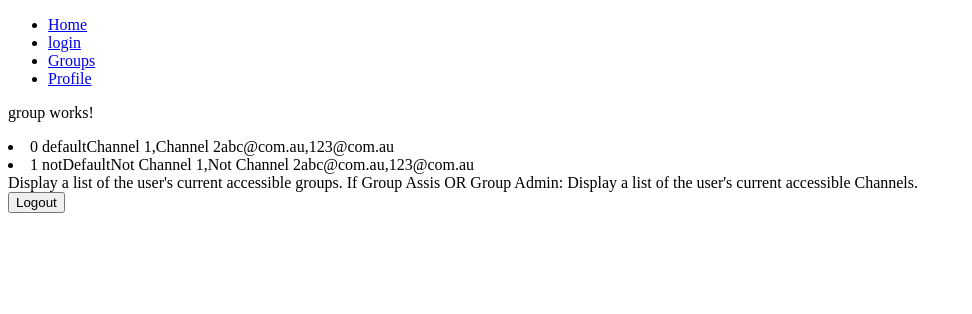
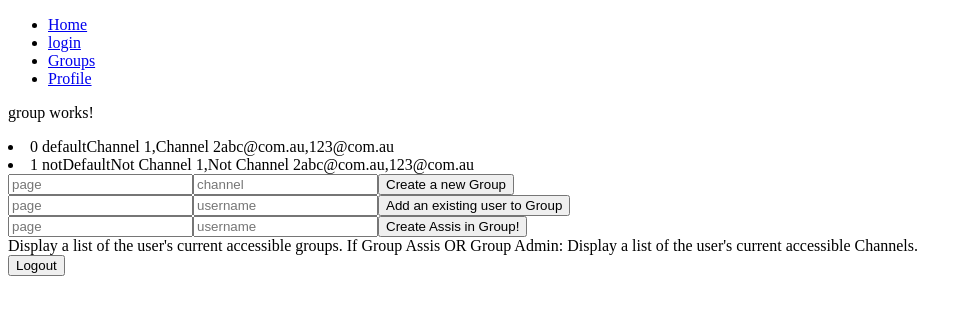
Before and after one commit to Popopz/TeleCord, an Angular app: page /group in a window 1280 px wide. Shown: the top 314 px of the page, without its empty margins (0-972 px from the left). Built offline with nearby package versions, Linux system fonts and the light colour scheme; sample sign-in values are in the browser's storage.

Commit message:
Added Group creation and adding User's to groups

```diff
--- a/src/app/group/group.component.html
+++ b/src/app/group/group.component.html
@@ -4,6 +4,28 @@
 <li *ngFor="let pag of page; index as i;">
     {{i}} {{pag}}{{channel[i]}}{{assis[i]}}
 </li>
+
+<div class="container">
+  <router-outlet></router-outlet>
+  <form #createGroupForm="ngForm" (ngSubmit)="createGroup(createGroupForm.value)">
+    <input type="text" id="page" class="fadeIn second" name="page" placeholder="page" ngModel>
+    <input type="text" id="channel" class="fadeIn second" name="channel" placeholder="channel" ngModel>
+    <!--<input type="text" id="password" class="fadeIn third" name="password" placeholder="password" ngModel>-->
+    <button>Create a new Group</button>
+  </form>
+  <form #addUserForm="ngForm" (ngSubmit)="addUserToGroup(addUserForm.value)">
+    <input type="text" id="page" class="fadeIn second" name="page" placeholder="page" ngModel>
+    <input type="text" id="username" class="fadeIn second" name="username" placeholder="username" ngModel>
+      <!--<input type="text" id="password" class="fadeIn third" name="password" placeholder="password" ngModel>-->
+      <button>Add an existing user to Group</button>
+    </form>
+    <form #addAssisForm="ngForm" (ngSubmit)="addAssisToGroup(addAssisForm.value)">
+      <input type="text" id="page" class="fadeIn second" name="page" placeholder="page" ngModel>
+      <input type="text" id="username" class="fadeIn second" name="username" placeholder="username" ngModel>
+      <!--<input type="text" id="password" class="fadeIn third" name="password" placeholder="password" ngModel>-->
+      <button>Create Assis in Group!</button>
+    </form>
+</div>
 <!--
 <li *ngFor="let user of users; index as i; first as isFirst">
     {{i}}/{{users.length}}. {{user}} <span *ngIf="isFirst">default</span>
--- a/src/app/group/group.component.ts
+++ b/src/app/group/group.component.ts
@@ -8,6 +8,76 @@ import TeleCord from '../../assets/TeleCord.json';
   styleUrls: ['./group.component.css']
 })
 export class GroupComponent implements OnInit {
+  createGroup(thing:any){
+    console.log("Creating new Group!");
+    var notDuplicate = true;
+    for (let i = 0; i < TeleCord.group.length; i++){
+      if (TeleCord.group[i].page == thing.page){
+        notDuplicate = false;
+        alert("Name already chosen!");
+      }
+    }
+    if (notDuplicate){
+      TeleCord.group.push({
+        "page": thing.page,
+        "channel":[
+           thing.channel
+        ],
+        "assis":[
+           "abc@com.au"
+        ]
+     })
+      console.log("I do not know how to connect to Node.js!");
+      var list = []
+      for (let i = 0; i < TeleCord.group.length; i++){
+        list.push(TeleCord.group[i].page);
+      }
+      console.log("here is a List of the current Usernames in Object:" + list);
+    }
+    //parse TeleCord to Node!!!
+  }
+  addUserToGroup(thing:any){
+    thing.page;
+    thing.username;
+    var notDuplicate = true;
+    var pageExists = false;
+    var userExists = false;
+    var userIndex = 0;
+    for (let i = 0; i < TeleCord.user.length; i++){
+      if (TeleCord.user[i].username == thing.username){
+        userIndex = i
+        userExists = true
+      }
+    }
+    for (let i = 0; i < TeleCord.group.length; i++){
+      if (TeleCord.group[i].page == thing.page){
+        pageExists = true
+      }
+    }
+    if (!userExists){alert("User not found!");}
+    if (!pageExists){alert("Group not found!");}
+    if (userExists && pageExists){
+      for (let i = 0; i < TeleCord.user[i].groups.length; i++){
+        if (TeleCord.user[userIndex].groups[i] == thing.page){
+          notDuplicate = false;
+          alert("Already in that Group!");
+          break;
+        }
+      }
+    }
+    if (notDuplicate){
+      TeleCord.user[userIndex].groups.push(thing.page)
+      console.log(TeleCord);
+    }
+  }
+  addAssisToGroup(thing:any){
+    thing.username
+    thing.page
+  }
+  //For Assignment 2: removeAssisToGroup(){}
+  //removeUserFromGroup(){}
+
+
   page = this.getPage();
   assis = this.getAssis();
   channel = this.getChannel();
```
